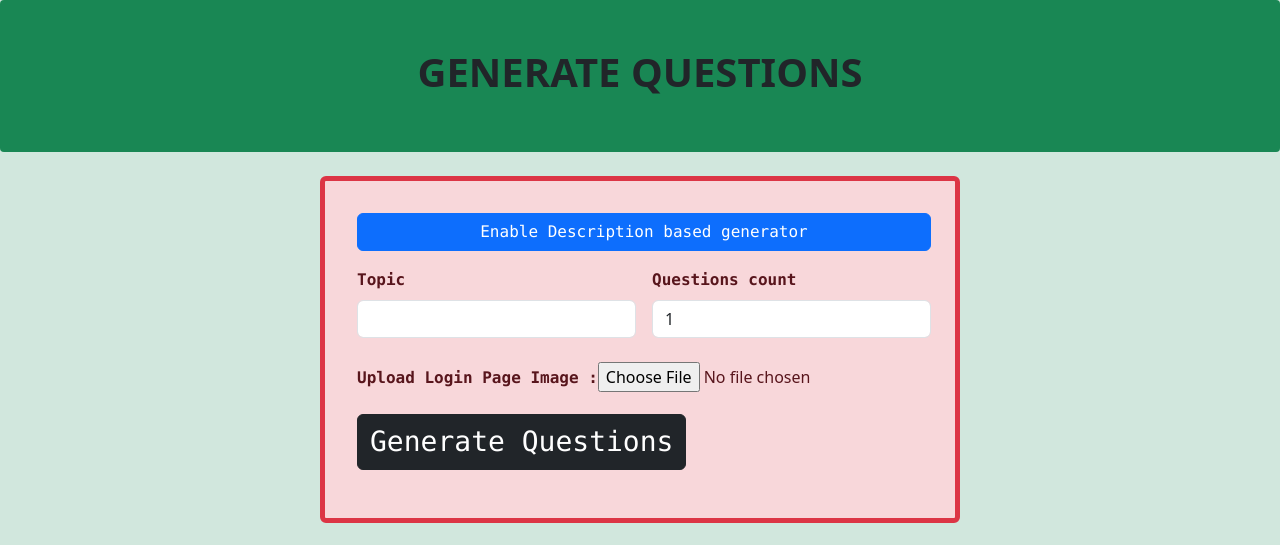
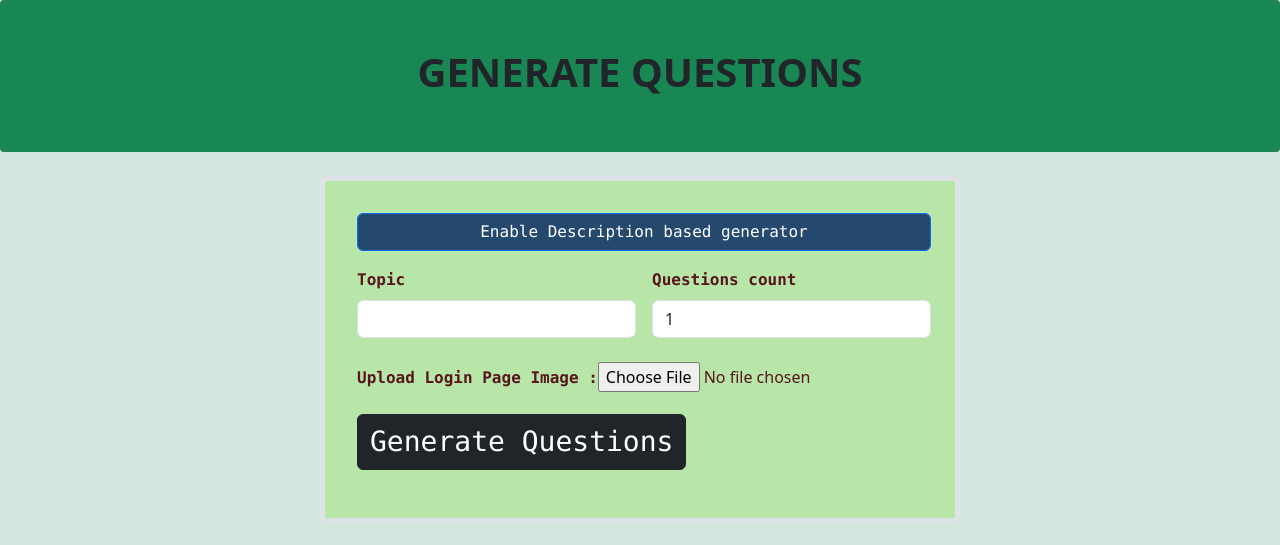
Before and after one commit to VihangaST/interacta, a React (Vite) app in the folder frontend/: page / in a window 1280 px wide. Shown: the top 545 px of the page. Built offline with nearby package versions, Linux system fonts and the light colour scheme; no server answers.

Commit message:
Form.jsx - bug fix

```diff
--- a/frontend/src/components/Form.jsx
+++ b/frontend/src/components/Form.jsx
@@ -85,7 +85,10 @@ function Form({
   };
   return (
     <>
-      <div className="w-50 container border rounded border-5 border-danger p-2 bg-danger-subtle text-danger-emphasis d-flex justify-content-center">
+      <div
+        className="w-50 container border rounded border-5 p-2  text-danger-emphasis d-flex justify-content-center"
+        style={{ backgroundColor: "#B7E6A8FF" }}
+      >
         <form
           onSubmit={
             descriptionBased ? handleSubmitDescriptionBased : handleSubmit
@@ -98,6 +101,9 @@ function Form({
                 className={`btn btn-${
                   descriptionBased ? "success" : "primary"
                 } col font-monospace fs-6`}
+                style={{
+                  backgroundColor: descriptionBased ? "#1D793EFF" : "#25496EFF",
+                }}
                 onClick={() => setDescriptionBased(!descriptionBased)}
               >
                 {descriptionBased
```
